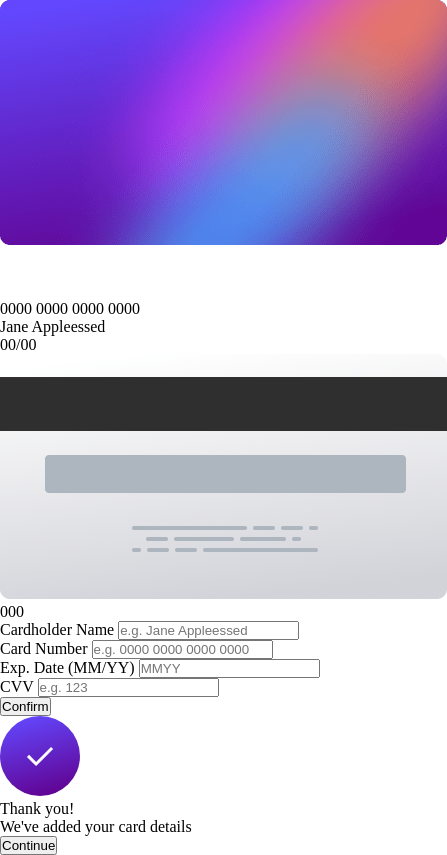
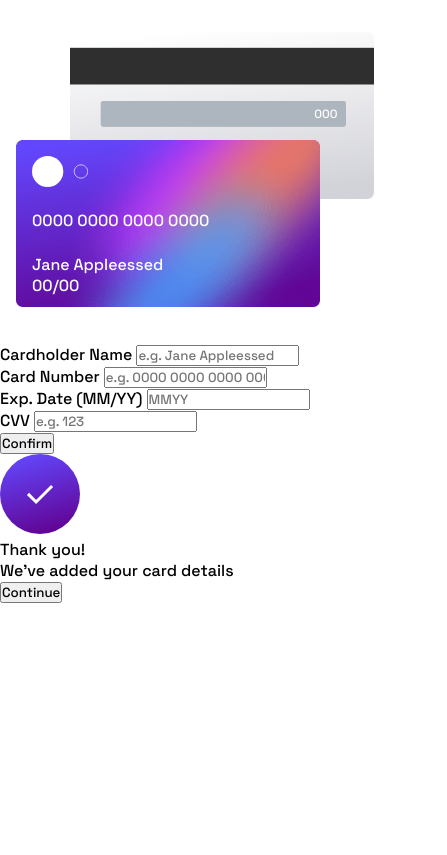
Before and after one commit to matinicotra/inputConMascara, a plain HTML site: page index.html in a window 390 px wide. Shown: the whole page, 447 px wide, since content can reach past the window. Drawn offline with Linux system fonts and the light colour scheme.

Commit message:
style cards mobile

```diff
--- a/style.css
+++ b/style.css
@@ -1,7 +1,11 @@
+@import url('https://fonts.googleapis.com/css2?family=Space+Grotesk:wght@500&display=swap');
+
 * {
     margin: 0;
     padding: 0;
     box-sizing: border-box;
+    font-family: 'Space Grotesk', sans-serif;
+    font-weight: 500;
 }
 
 :root {
@@ -10,3 +14,66 @@
     --clr-dark-grey: hsl(279, 6%, 55%);
     --clr-dark-violet: hsl(278, 68%, 11%);
 }
+
+.app {
+    background-image: url("./img/bg-main-mobile.png");
+    background-repeat: no-repeat;
+    background-position: top;
+    background-size: 100%;
+}
+
+.card {
+    padding: 2rem 1rem;
+    display: flex;
+    flex-direction: column;
+}
+
+.card img {
+    max-width: 100%;
+}
+
+.card-front {
+    align-self: start;
+    width: 85%;
+    order: 2;
+    margin-top: -4rem;
+    position: relative;
+}
+
+.card-front__data {
+    position: absolute;
+    inset: 0;
+    color: var(--clr-white);
+    display: flex;
+    flex-direction: column;
+    align-items: start;
+    padding: 1rem;
+    justify-content: space-between;
+}
+
+.card-front__data img {
+    max-width: 3.5rem;
+}
+
+.card-back {
+    align-self: end;
+    width: 85%;
+    order: 1;
+    position: relative;
+}
+
+.card-back__data {
+    position: absolute;
+    inset: 0;
+    color: var(--clr-white);
+    display: flex;
+    align-items: center;
+    justify-content: end;
+    padding-right: 12%;
+    padding-bottom: .5rem;
+    font-size: .75rem;
+}
+
+.card-cvv {
+
+}
```
